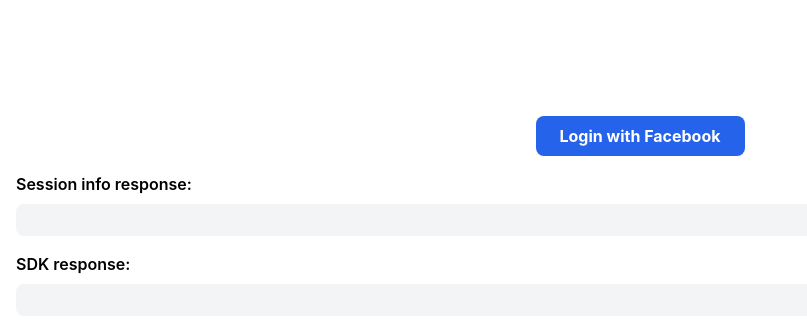
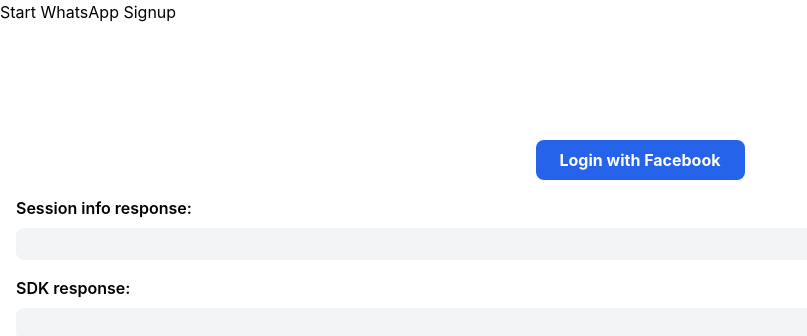
Before and after one commit to shubham7a/Project_1, a React (Create React App) app: page / in a window 1280 px wide. Shown: the top 336 px of the page, without its empty margins (0-807 px from the left). Built offline with nearby package versions, Linux system fonts and the light colour scheme.

Commit message:
First commit

```diff
--- a/src/App.js
+++ b/src/App.js
@@ -1,12 +1,14 @@
 import './App.css';
 import React from 'react';
 import EmbeddedSignup from './components/EmbeddedSignup';
+import WhatsAppSignup from './components/WhatsappSignup';
 
 
 function App() {
   return (
     <>
     <div >
+      <WhatsAppSignup/>
        <EmbeddedSignup/>
     </div>
   </>
--- /dev/null
+++ b/src/components/WhatsappSignup.js
@@ -0,0 +1,60 @@
+import React, { useEffect } from 'react';
+
+const WhatsAppSignup = () => {
+  useEffect(() => {
+    // Load the Facebook SDK
+    window.fbAsyncInit = function () {
+      FB.init({
+        appId: '923306645752743', // Replace with your Facebook App ID
+        cookie: true,
+        xfbml: true,
+        version: 'v21.0' // Graph API version
+      });
+    };
+
+    (function (d, s, id) {
+      let js, fjs = d.getElementsByTagName(s)[0];
+      if (d.getElementById(id)) return;
+      js = d.createElement(s); js.id = id;
+      js.src = "https://connect.facebook.net/en_US/sdk.js";
+      fjs.parentNode.insertBefore(js, fjs);
+    }(document, 'script', 'facebook-jssdk'));
+  }, []);
+
+  const launchWhatsAppSignup = () => {
+    // Conversion tracking code
+    if (window.fbq) {
+      window.fbq('trackCustom', 'WhatsAppOnboardingStart', {
+        appId: 'your-facebook-app-id',
+        feature: 'whatsapp_embedded_signup'
+      });
+    }
+
+    // Facebook Login with JavaScript SDK
+    window.FB.login(function (response) {
+      if (response.authResponse) {
+        const { code } = response.authResponse;
+        // Transmit code to your backend for server-to-server access token exchange
+      } else {
+        console.log('User cancelled login or did not fully authorize.');
+      }
+    }, {
+      config_id: '1907247449785013', // Replace with your configuration ID
+      response_type: 'code',
+      override_default_response_type: true,
+      extras: {
+        setup: {
+          // Prefilled data can go here
+        }
+      }
+    });
+  };
+
+  return (
+    <div>
+      <button onClick={launchWhatsAppSignup}>Start WhatsApp Signup</button>
+    </div>
+  );
+};
+
+export default WhatsAppSignup;
```
